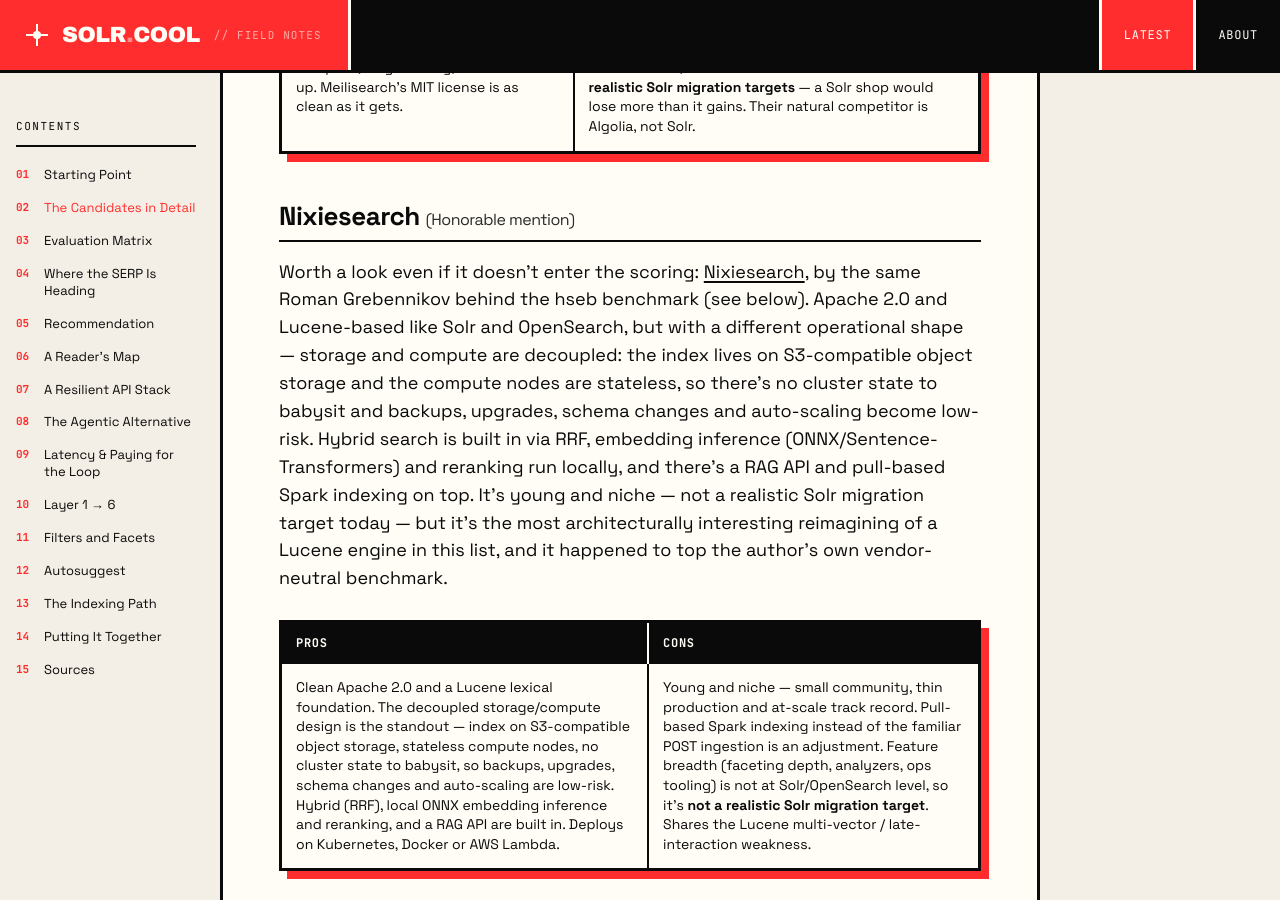
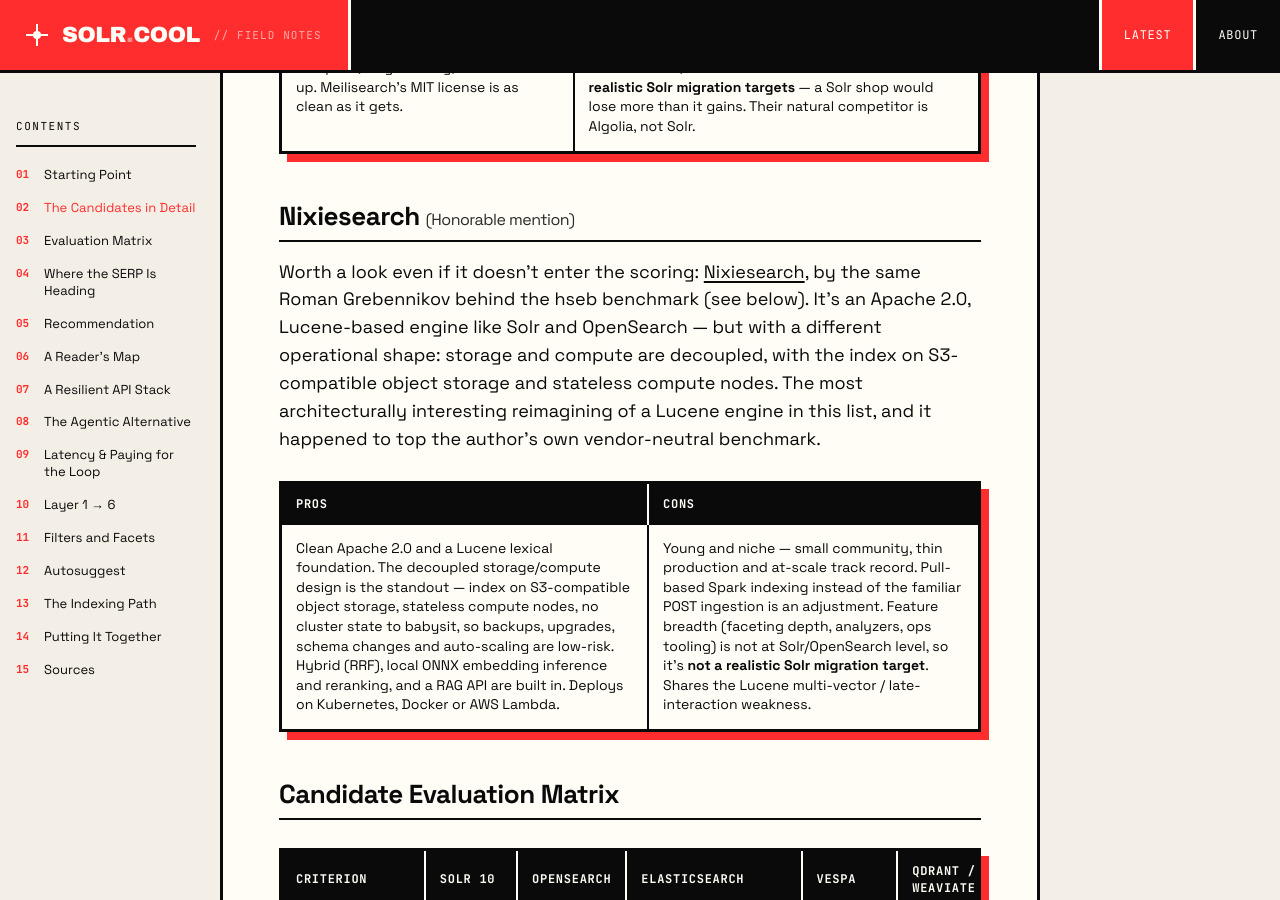
Before and after one commit to solr-cool/solr-cool.github.io, a Jekyll site: the page built from _posts/2026-05-18-hybrid-search-on-apache-solr.md, in a window 1280 px wide and 900 px high, scrolled down 5263 px. Built offline with Jekyll 4.4.1, drawn with Linux system fonts in a browser that asks for light colours.

Commit message:
remove nixiesearch dupes

```diff
--- a/_posts/2026-05-18-hybrid-search-on-apache-solr.md
+++ b/_posts/2026-05-18-hybrid-search-on-apache-solr.md
@@ -146,7 +146,7 @@
 
 ### Nixiesearch <small style="font-weight:400;font-size:16px;color:var(--ink-soft)">(Honorable mention)</small>
 
-Worth a look even if it doesn't enter the scoring: [Nixiesearch](https://www.nixiesearch.ai/){:target="_blank" rel="noopener"}, by the same Roman Grebennikov behind the hseb benchmark (see below). Apache&nbsp;2.0 and Lucene-based like Solr and OpenSearch, but with a different operational shape &mdash; storage and compute are decoupled: the index lives on S3-compatible object storage and the compute nodes are stateless, so there's no cluster state to babysit and backups, upgrades, schema changes and auto-scaling become low-risk. Hybrid search is built in via RRF, embedding inference (ONNX/Sentence-Transformers) and reranking run locally, and there's a RAG API and pull-based Spark indexing on top. It's young and niche &mdash; not a realistic Solr migration target today &mdash; but it's the most architecturally interesting reimagining of a Lucene engine in this list, and it happened to top the author's own vendor-neutral benchmark.
+Worth a look even if it doesn't enter the scoring: [Nixiesearch](https://www.nixiesearch.ai/){:target="_blank" rel="noopener"}, by the same Roman Grebennikov behind the hseb benchmark (see below). It's an Apache&nbsp;2.0, Lucene-based engine like Solr and OpenSearch &mdash; but with a different operational shape: storage and compute are decoupled, with the index on S3-compatible object storage and stateless compute nodes. The most architecturally interesting reimagining of a Lucene engine in this list, and it happened to top the author's own vendor-neutral benchmark.
 
 <div class="table-wrap">
   <table>
```
